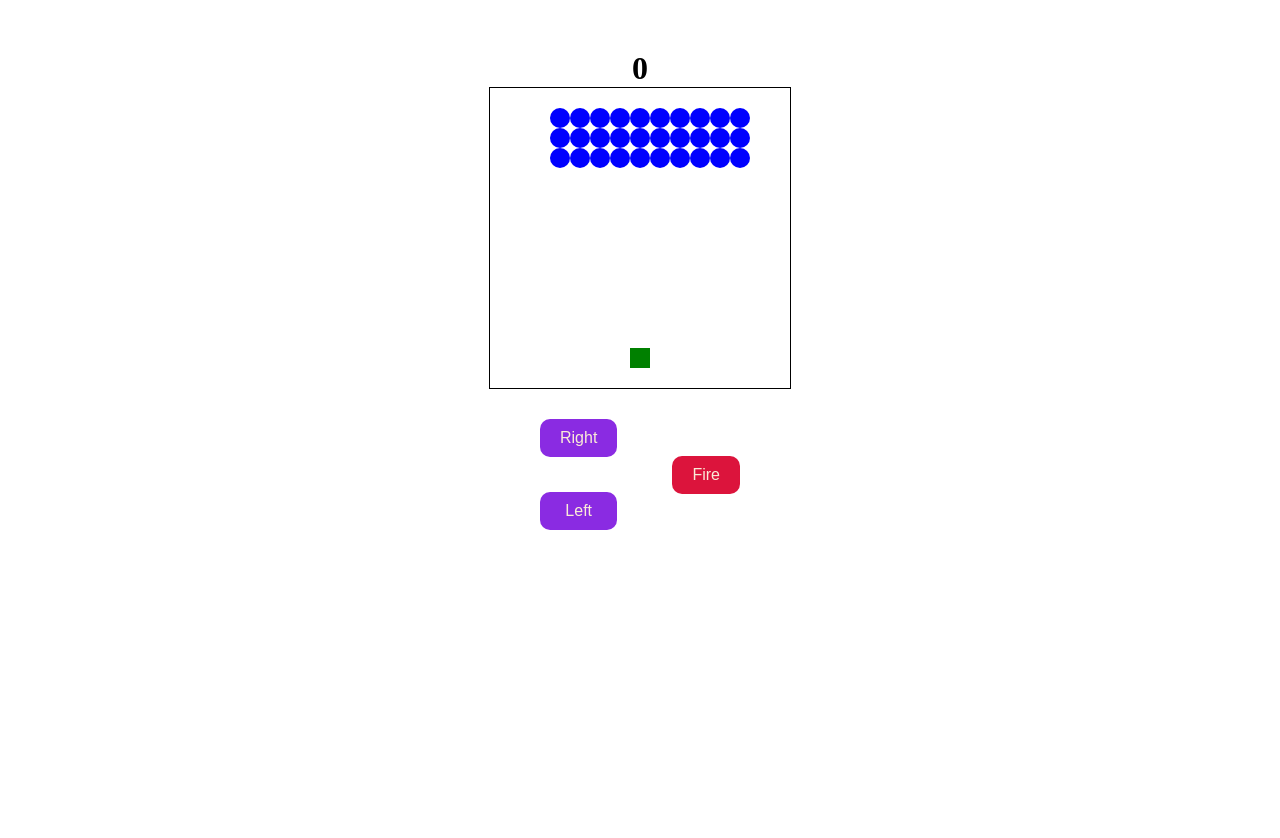
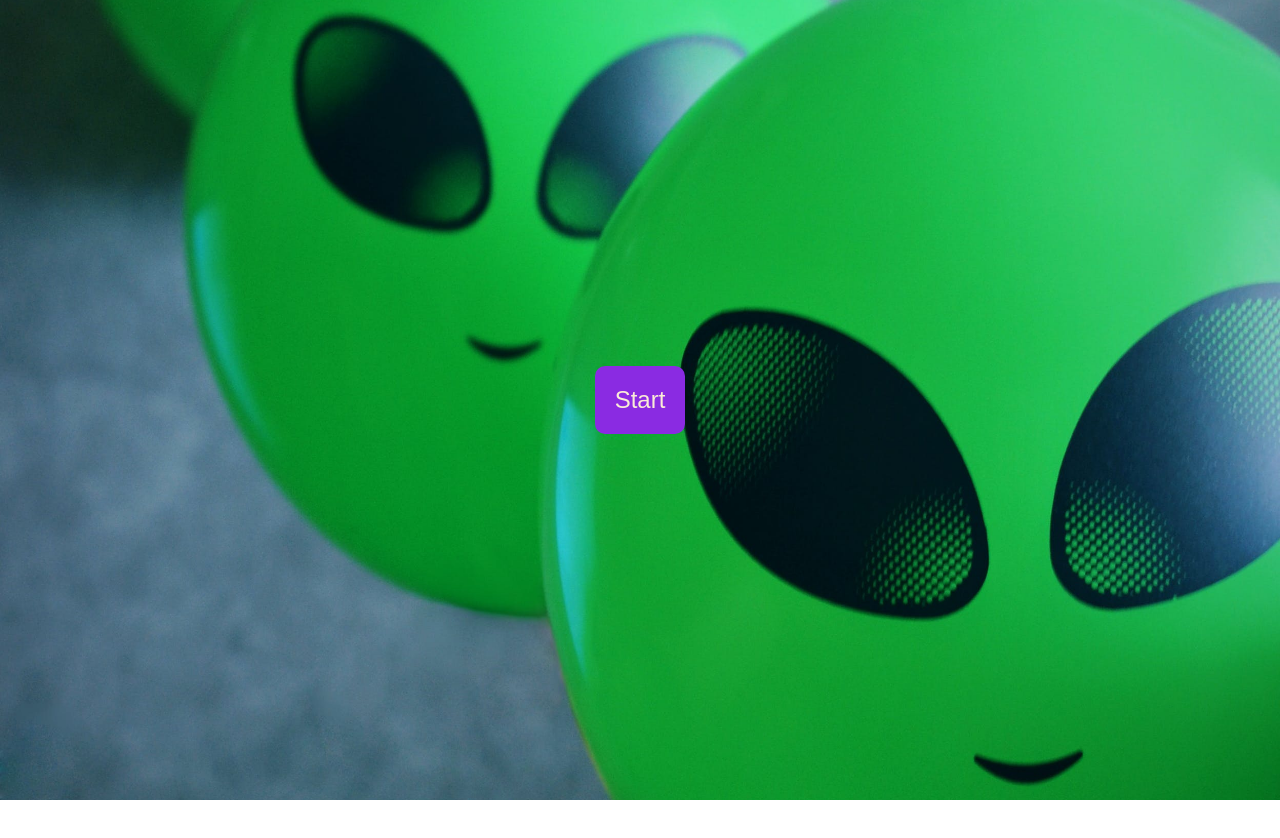
Before and after one commit to Flor77/space-invaders, a plain HTML site: page index.html in a window 1280 px wide. After the commit the page ends 800 px from the top, so only its background shows below. Drawn offline with Linux system fonts and the light colour scheme.

Commit message:
add start screen

```diff
--- a/index.html
+++ b/index.html
@@ -2,14 +2,18 @@
 <html lang="en">
 
 <head>
-  <meta charset="UTF-8">
-  <meta name="viewport" content="width=device-width, initial-scale=1.0">
+  <meta charset="UTF-8" />
+  <meta name="viewport" content="width=device-width, initial-scale=1.0" />
   <title>Space Invaders</title>
-  <link rel="stylesheet" href="style.css">
+  <link rel="stylesheet" href="style.css" />
 </head>
 
 <body>
   <div class="container">
+    <div class="start-screen">
+      <button id="startButton">Start</button>
+    </div>
+    <div class="game-screen">
       <h1 class="results">0</h1>
       <div class="grid"></div>
       <div class="buttons">
@@ -20,7 +24,7 @@
         <div class="fire-laser">
           <button id="fireButton">Fire</button>
         </div>
-
+      </div>
     </div>
   </div>
   <script src="main.js"></script>
--- a/main.js
+++ b/main.js
@@ -1,3 +1,14 @@
+document.addEventListener("DOMContentLoaded", function () {
+  const startScreen = document.querySelector(".start-screen");
+  const gameScreen = document.querySelector(".game-screen");
+  const startButton = document.getElementById("startButton");
+
+  startButton.addEventListener("click", function () {
+    startScreen.style.display = "none";
+    gameScreen.style.display = "flex";
+    gameScreen.style.flexDirection = "column";
+    gameScreen.style.alignItems = "center";
+    gameScreen.style.height = "100vh";
     const grid = document.querySelector(".grid");
     const resultDisplay = document.querySelector(".results");
     const width = 15;
@@ -16,8 +27,8 @@ for (let i = 0; i < width * width; i++) {
     const squares = Array.from(document.querySelectorAll(".grid div"));
 
     const alienInvaders = [
-  0, 1, 2, 3, 4, 5, 6, 7, 8, 9, 15, 16, 17, 18, 19, 20, 21, 22, 23, 24, 30, 31,
-  32, 33, 34, 35, 36, 37, 38, 39,
+      0, 1, 2, 3, 4, 5, 6, 7, 8, 9, 15, 16, 17, 18, 19, 20, 21, 22, 23, 24, 30,
+      31, 32, 33, 34, 35, 36, 37, 38, 39,
     ];
 
     function draw() {
@@ -145,6 +156,10 @@ function shoot(e) {
     }
 
     addEventListener("keydown", shoot);
-document.getElementById("fireButton").addEventListener("click", function () {
+    document
+      .getElementById("fireButton")
+      .addEventListener("click", function () {
         shoot();
       });
+  });
+});
--- a/style.css
+++ b/style.css
@@ -5,10 +5,44 @@
 
 .container {
   display: flex;
-  margin: 50px auto;
+  flex-direction: column;
   align-items: center;
-  flex-direction: column;
   height: 100vh;
+}
+
+.game-screen {
+  display: none;
+}
+
+.start-screen {
+  position: relative;
+  display: flex;
+  justify-content: center;
+  align-items: center;
+  height: 100vh;
+}
+
+.start-screen button {
+  padding: 20px;
+  background-color: blueviolet;
+  color: antiquewhite;
+  border: none;
+  border-radius: 10px;
+  font-size: 1.5rem;
+  cursor: pointer;
+  z-index: 1;
+}
+
+.start-screen::before {
+  content: "";
+  position: absolute;
+  /* top: 0; */
+  /* left: 0; */
+  width: 100vw;
+  height: 100vh;
+  background: url("aliens.jpg") center/cover no-repeat;
+  /* filter: blur(10px); */
+  z-index: -1;
 }
 
 .grid {
```
Also changed, not shown: aliens.jpg (added). Lines whose indentation alone changed are shown as unchanged.
